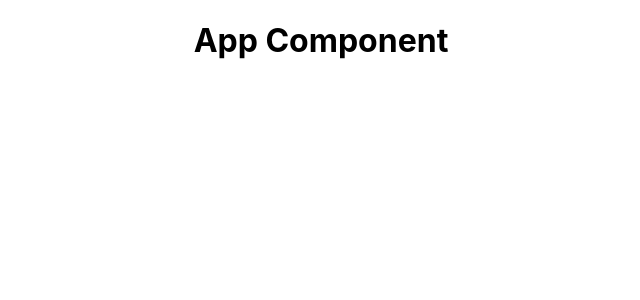
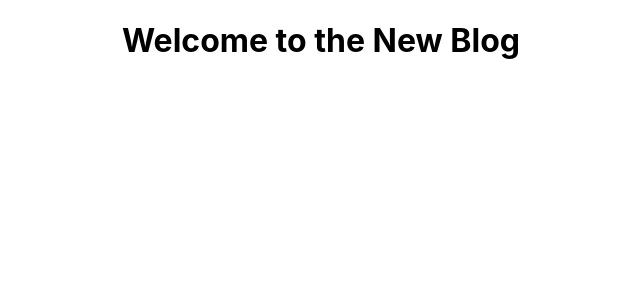
Before and after one commit to mrwizard82d1/nn-full-react-tutorial, a React (Create React App) app in the folder code/dojo-blog/: page / in a window 1280 px wide. Shown: the top 300 px of the page, without its empty margins (319-959 px from the left). Built offline with nearby package versions, Linux system fonts and the light colour scheme.

Commit message:
Extract page title into a variable

```diff
--- a/code/dojo-blog/src/App.js
+++ b/code/dojo-blog/src/App.js
@@ -1,10 +1,12 @@
 import './App.css';
 
 function App() {
+    const title = "Welcome to the New Blog";
+
     return (
         <div className="App">
             <div className="content">
-        <h1>App Component</h1>
+                <h1>{ title }</h1>
             </div>
         </div>
     );
```
Lines whose indentation alone changed are shown as unchanged.
